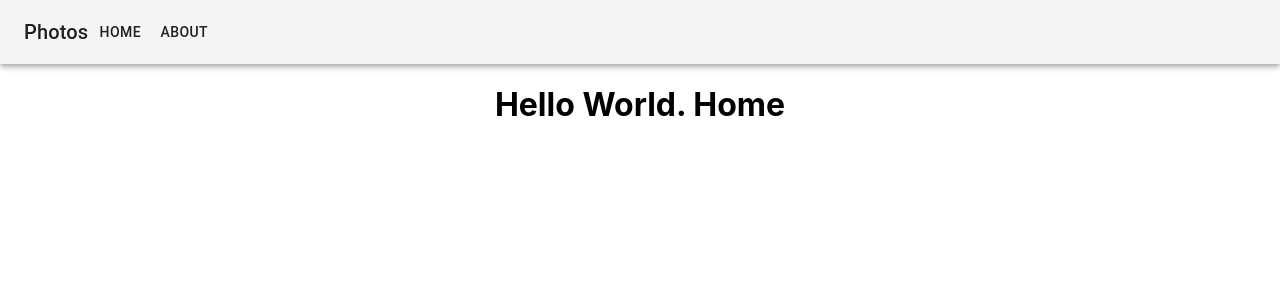
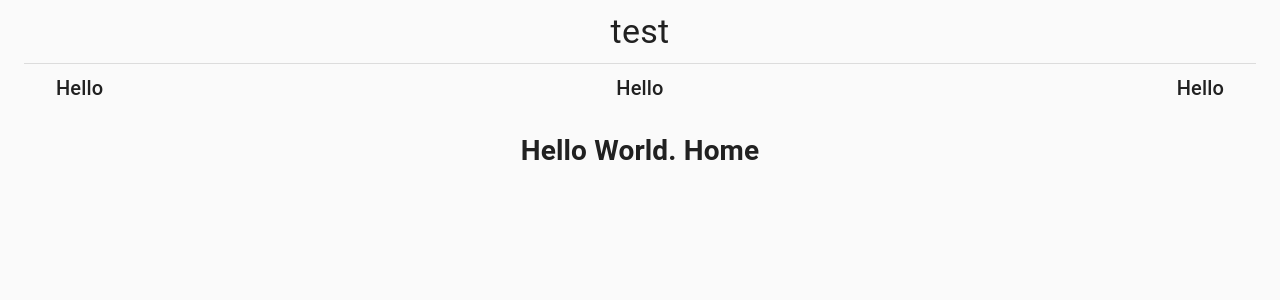
Before and after one commit to richardzeng1/personal-blog, a React (Create React App) app: page / in a window 1280 px wide. Shown: the top 300 px of the page. Built offline with nearby package versions, Linux system fonts and the light colour scheme.

Commit message:
Implemented navbar

```diff
--- a/src/App.js
+++ b/src/App.js
@@ -1,6 +1,6 @@
 import React from 'react';
-import Home from './components/home.js';
-import About from './components/about.js';
+import Home from './frontend/home.js';
+import About from './frontend/about.js';
 import { BrowserRouter as Router, Route, Link } from "react-router-dom";
 import './App.css';
 
--- a/src/components/navbar.js
+++ /dev/null
@@ -1,41 +0,0 @@
-import React from 'react';
-import { makeStyles } from '@material-ui/core/styles';
-import AppBar from '@material-ui/core/AppBar';
-import Toolbar from '@material-ui/core/Toolbar';
-import Typography from '@material-ui/core/Typography';
-import Button from '@material-ui/core/Button';
-import IconButton from '@material-ui/core/IconButton';
-// import MenuIcon from '@material-ui/icons/Menu';
-
-const useStyles = makeStyles(theme => ({
-    root: {
-        flexGrow: 1,
-    },
-    menuButton: {
-        marginRight: theme.spacing(2),
-    },
-    title: {
-        flexGrow: 1,
-    },
-    barStyling:{
-        position: "static",
-        color: "default"
-    }
-}));
-
-export default function Navbar(){
-    const classes = useStyles();
-    return(
-        <div className={classes.root}>
-            <AppBar position="static" color="default">
-                <Toolbar>
-                    <Typography variant="h6" color="inherit">
-                        Photos
-                    </Typography>
-                    <Button color="inherit">Home</Button>
-                    <Button color="inherit">About</Button>
-                </Toolbar>
-            </AppBar>
-        </div>
-    );
-}
--- /dev/null
+++ b/src/frontend/components/navbar.js
@@ -0,0 +1,85 @@
+import React from 'react';
+import Toolbar from '@material-ui/core/Toolbar';
+import Typography from '@material-ui/core/Typography';
+import Button from '@material-ui/core/Button';
+import Link from '@material-ui/core/Link';
+import CssBaseline from '@material-ui/core/CssBaseline';
+import Container from '@material-ui/core/Container';
+import { withStyles } from '@material-ui/core/styles';
+
+const styles = theme => ({
+    toolbar: {
+        borderBottom: `1px solid ${theme.palette.divider}`
+    },
+    toolbarTitle: {
+        flex: 1,
+    },
+    toolbarSecondary: {
+        justifyContent: 'space-between',
+        overflowX: 'auto',
+    },
+    toolbarLink: {
+        padding: theme.spacing(1),
+        flexShrink: 0,
+    }
+})
+
+class Navbar extends React.Component{
+    constructor(props){
+        super(props);
+
+    }
+    navigateTo(page){
+        console.log(page)
+    }
+
+    render(){
+        const {classes} = this.props;
+        return (
+            <div>
+            <CssBaseline />
+            <Container maxWidth="lg">
+                <Toolbar className={classes.toolbar}>
+                    <Typography
+                    component="h2"
+                    variant="h4"
+                    color="inherit"
+                    align="center"
+                    noWrap
+                    className={classes.toolbarTitle}>
+                        test
+                    </Typography>
+                </Toolbar>
+
+                <Toolbar component="nav" variant="dense" className={classes.toolbarSecondary}>
+                    <Link
+                    color="inherit"
+                    noWrap
+                    variant="h6"
+                    href="#"
+                    className={classes.toolbarLink}>
+                    Hello</Link>
+
+                    <Link
+                    color="inherit"
+                    noWrap
+                    variant="h6"
+                    href="#"
+                    className={classes.toolbarLink}>
+                    Hello</Link>
+
+                    <Link
+                    color="inherit"
+                    noWrap
+                    variant="h6"
+                    href="#"
+                    className={classes.toolbarLink}>
+                    Hello</Link>
+                </Toolbar>
+                </Container>
+            </div>
+        )
+    }
+}
+
+export default withStyles(styles)(Navbar);
--- a/src/components/home.js
+++ b/src/frontend/home.js
@@ -1,5 +1,5 @@
 import React from 'react';
-import Navbar from './navbar';
+import Navbar from './components/navbar';
 function Home() {
     return (
         <div className="App">
```
Also changed, not shown: src/frontend/about.js (renamed from src/components/about.js).
